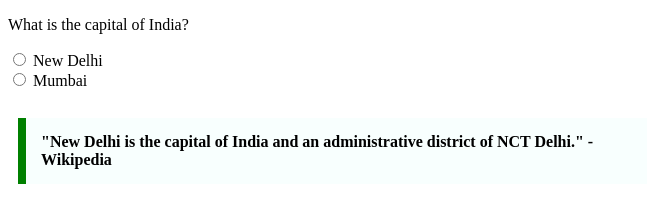
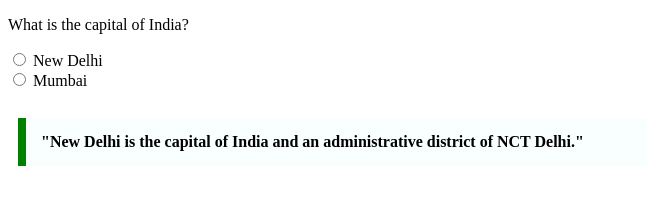
Before and after one commit to acciojob/trivia-Durgeshsd11, a website: page main.html in a window 1280 px wide. Shown: the whole page, without its empty margins (0-647 px from the left). Drawn offline with Linux system fonts and the light colour scheme.

Commit message:
created a submission

```diff
--- a/main.html
+++ b/main.html
@@ -18,7 +18,7 @@
         <label for="mumbai">Mumbai</label><br><br>
     </form>
 	 <blockquote class="quote">
-        "New Delhi is the capital of India and an administrative district of NCT Delhi." - Wikipedia
+        "New Delhi is the capital of India and an administrative district of NCT Delhi."
     </blockquote>
 
 </body>
```
